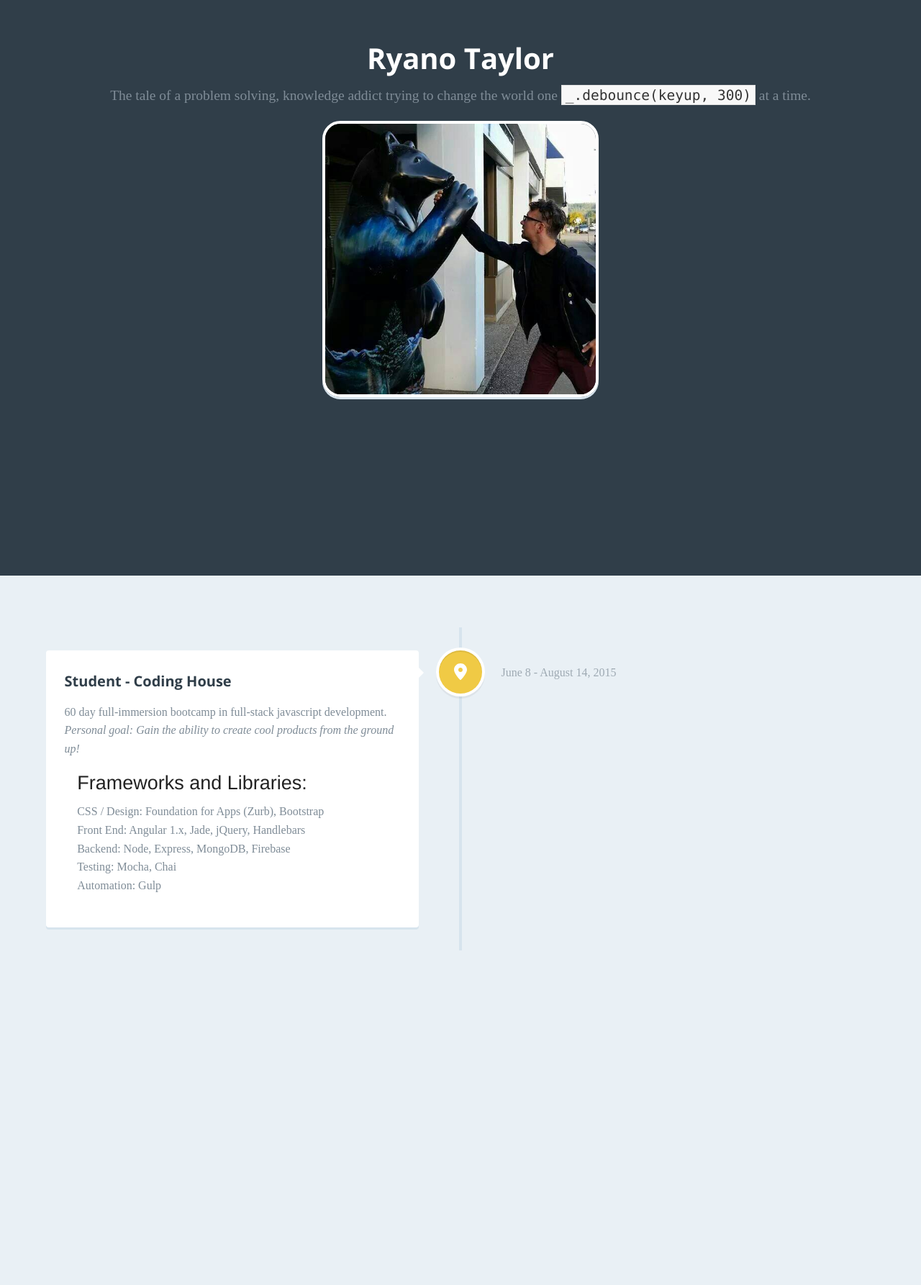
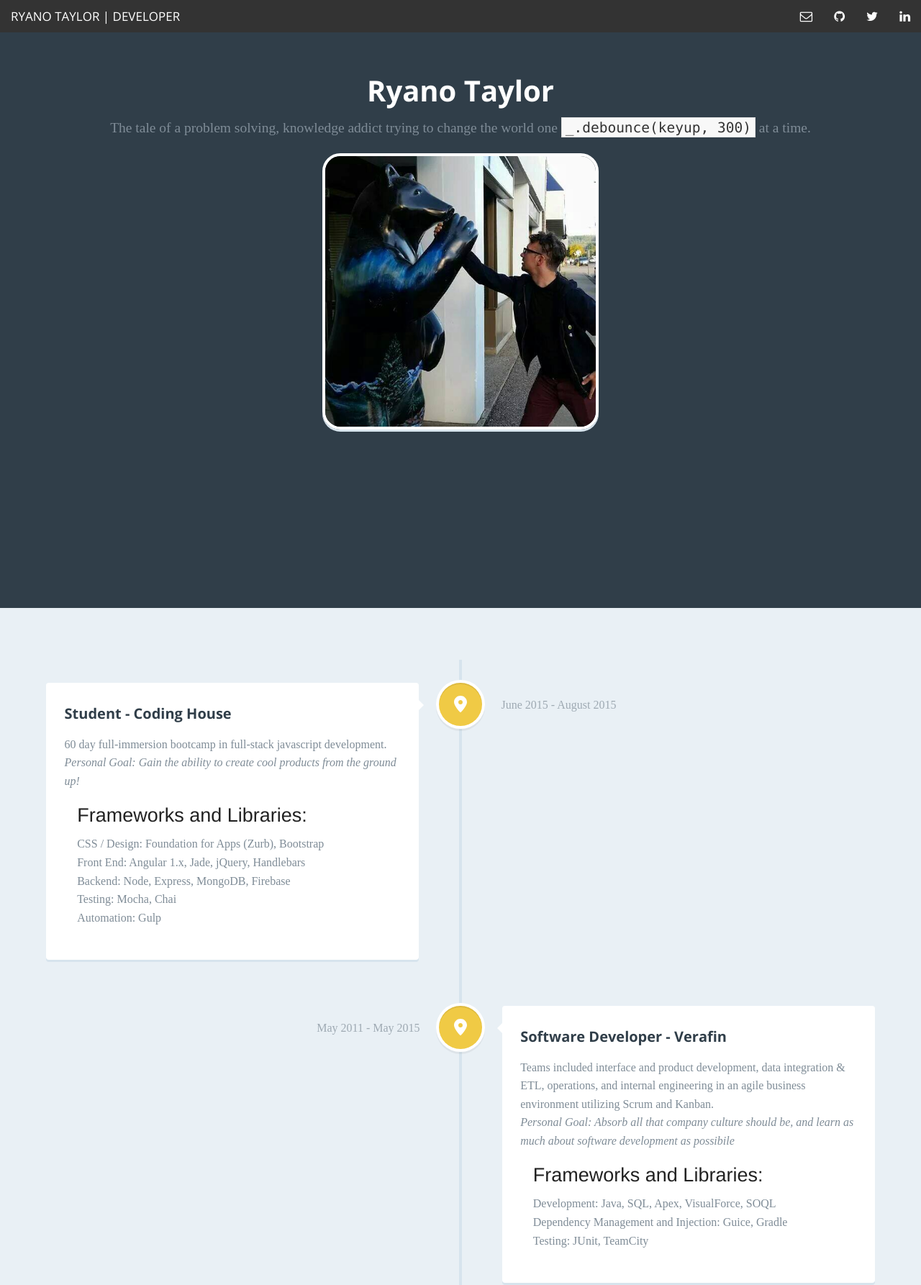
Before and after one commit to ryanosaur/resume-timeline, a plain HTML site: page index.html in a window 1280 px wide. Shown: the top 1786 px of the page at 72% size. Before the commit the page ends 1321 px from the top, so only its background shows below. Drawn offline with nearby package versions, Linux system fonts and the light colour scheme; a web font is replaced by a local one.

Commit message:
updated to use navbar and social links

```diff
--- a/index.html
+++ b/index.html
@@ -15,11 +15,30 @@
     <title>Ryano Taylor | Resume</title>
   </head>
   <body>
+    <div class='sticky'>
+    <nav class="top-bar sticky" data-topbar role="navigation">
+      <ul class="title-area">
+        <li class="name">
+          <h1><a href="#">RYANO TAYLOR | DEVELOPER</a></h1>
+        </li>
+        <li class="toggle-topbar menu-icon"><a href="#">menu</a></li>
+      </ul>
+
+      <div class="top-bar-section">
+        <ul class="right">
+          <li class="social"><a href="mailto:ryan.justin.taylor@gmail.com" target="_blank"><i class="fa fa-envelope-o fa-lg"></i></a></li>
+          <li class="social"><a href="https://github.com/ryanosaur" target="_blank"><i class="fa fa-github fa-lg"></i></a></li>
+          <li class="social"><a href="https://ca.linkedin.com/in/ryanomite" target="_blank"><i class="fa fa-twitter fa-lg"></i></a></li>
+          <li class="social"><a href="https://twitter.com/ryanotopia" target="_blank"><i class="fa fa-linkedin fa-lg"></i></a></li>
+        </ul>
+      </div>
+    </nav>
+    </div>
     <section class=''>
       <header class='text-center header'>
         <h1>Ryano Taylor</h1>
         <p class='lead'>The tale of a problem solving, knowledge addict trying to change the world one <code>_.debounce(keyup, 300)</code> at a time.</p>
-        <img class='th' src='/img/ryano.jpg'>
+        <img class='th' src='./img/ryano.jpg'>
       </header>
     </section>
     <section>
@@ -34,7 +53,7 @@
         <div class="cd-timeline-content">
           <h2>{{job.position}}</h2>
           <p>{{job.desc}}<br>
-            <em>Personal goal: {{job.pers}}</em>
+            <em>Personal Goal: {{job.pers}}</em>
           </p>
 
           <ul>
--- a/js/main.js
+++ b/js/main.js
@@ -5,13 +5,22 @@ app.controller('TimelineCtrl', function($scope){
     position: 'Student - Coding House',
     desc: '60 day full-immersion bootcamp in full-stack javascript development.',
     pers: 'Gain the ability to create cool products from the ground up!',
-    dates: 'June 8 - August 14, 2015',
+    dates: 'June 2015 - August 2015',
     techz: [
       'CSS / Design: Foundation for Apps (Zurb), Bootstrap',
       'Front End: Angular 1.x, Jade, jQuery, Handlebars',
       'Backend: Node, Express, MongoDB, Firebase',
       'Testing: Mocha, Chai',
       'Automation: Gulp']
+  },{
+    position: 'Software Developer - Verafin',
+    desc: 'Teams included interface and product development, data integration & ETL, operations, and internal engineering in an agile business environment utilizing Scrum and Kanban.',
+    pers: 'Absorb all that company culture should be, and learn as much about software development as possibile',
+    dates: 'May 2011 - May 2015',
+    techz: [
+      'Development: Java, SQL, Apex, VisualForce, SOQL',
+      'Dependency Management and Injection: Guice, Gradle',
+      'Testing: JUnit, TeamCity']
   }];
 });
 
```
